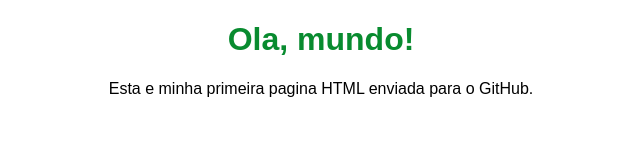
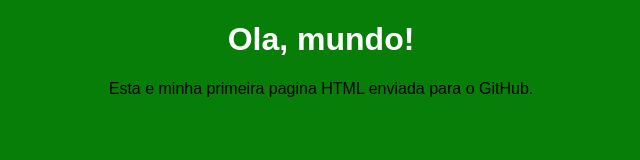
Before and after one commit to marlongarciaaa/atividade-html-css, a plain HTML site: page index.html in a window 1280 px wide. Shown: the whole page, without its empty margins (319-959 px from the left). Drawn offline with Linux system fonts and the light colour scheme.

Commit message:
Update style.css

```diff
--- a/style.css
+++ b/style.css
@@ -1,8 +1,8 @@
 body {
- background-color: #ffffff;
+ background-color: #077e07;
  font-family: Arial, sans-serif;
  text-align: center;
 }
 h1 {
- color: rgb(8, 139, 47);
+ color: rgb(255, 255, 255);
 }
```
